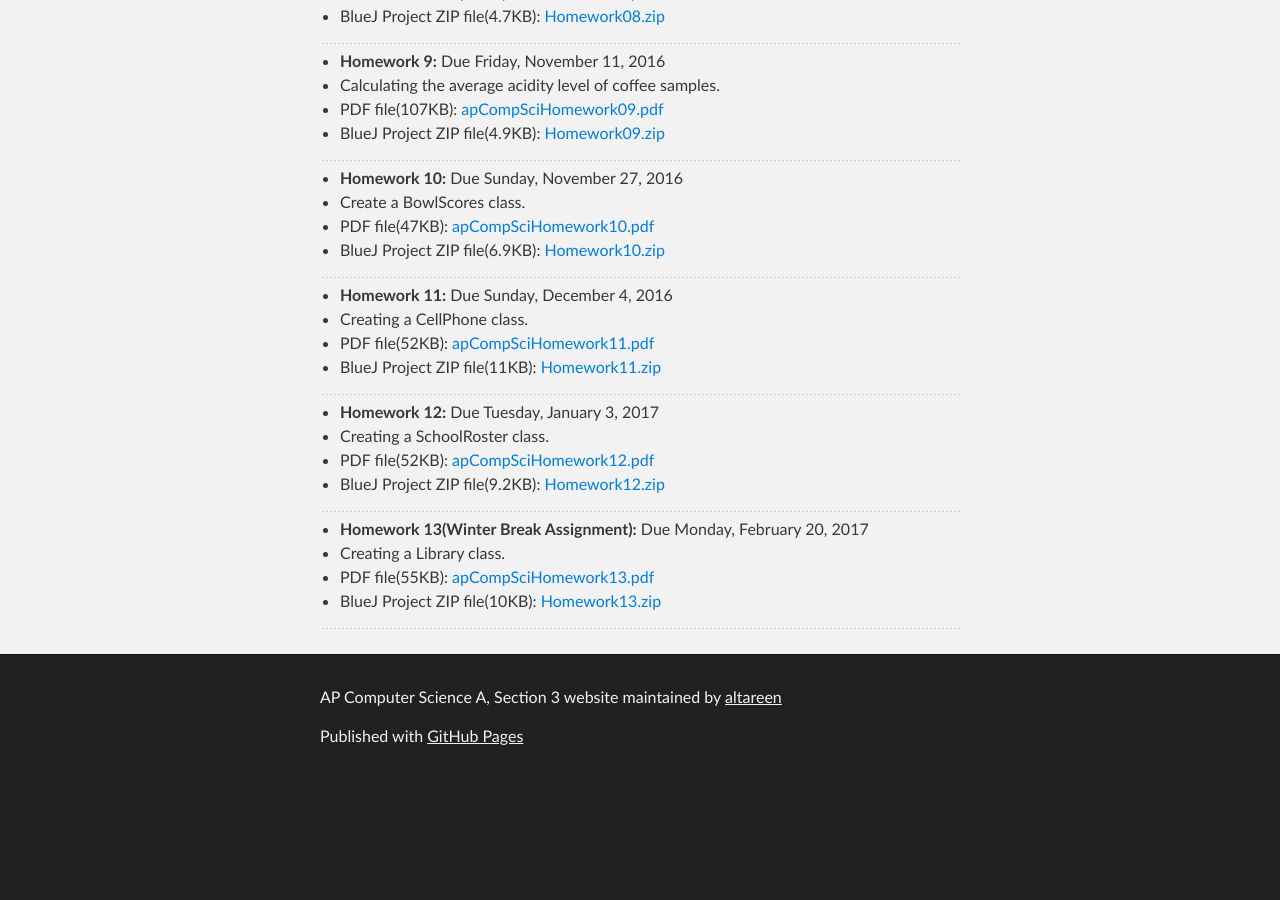
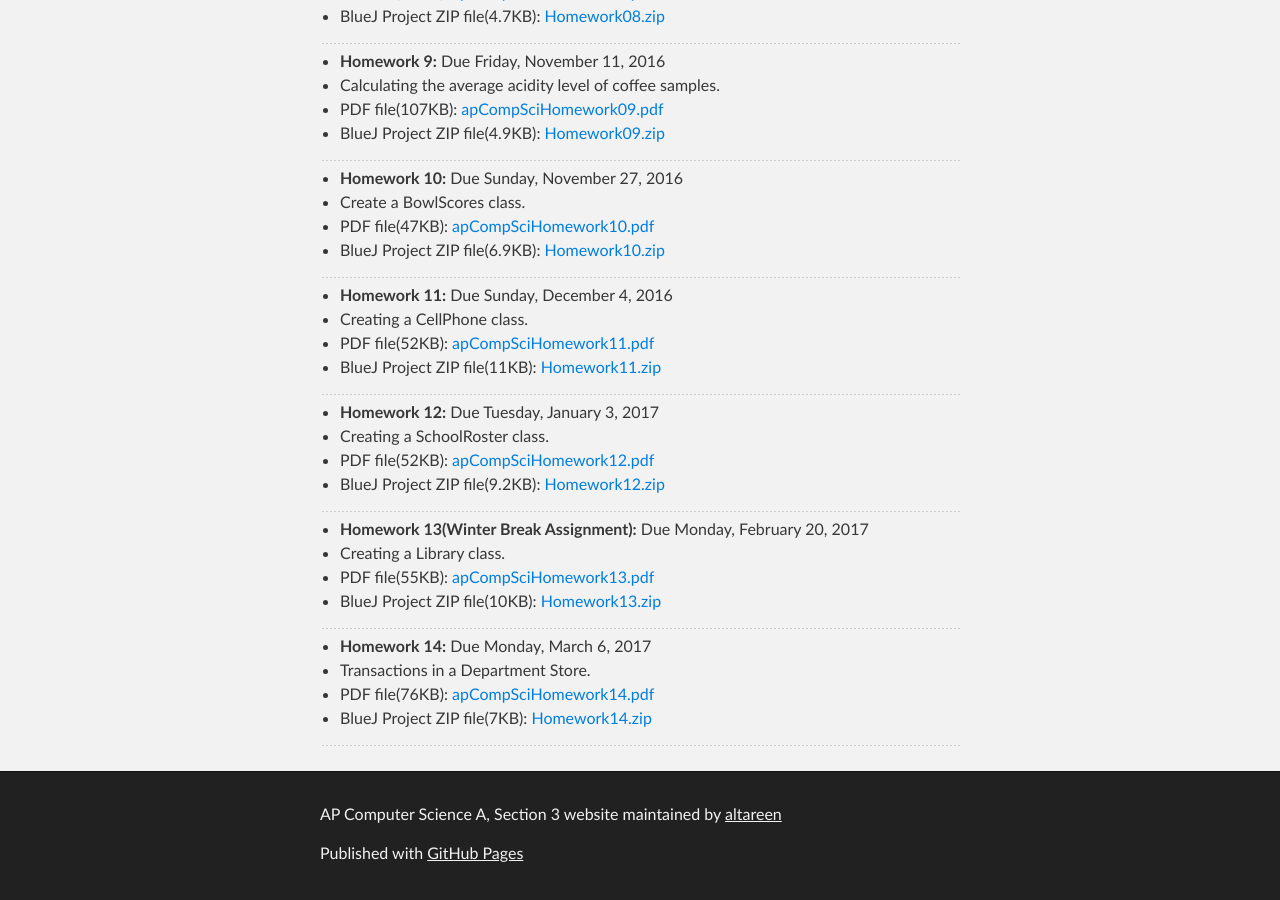
Before and after one commit to ynot1609/apcompsci3, a Jekyll site: the page built from homework/index.md, in a window 1280 px wide and 900 px high, scrolled down 1628 px. Built offline with Jekyll 4.4.1, drawn with Linux system fonts in a browser that asks for light colours; before the commit the page ends 2411 px from its top, so only the background shows below that.

Commit message:
added hw14

```diff
--- a/homework/index.md
+++ b/homework/index.md
@@ -115,3 +115,10 @@ title: Homework Assignments
 + BlueJ Project ZIP file(10KB): [Homework13.zip](/apcompsci3/assets/Homework13.zip)
 
 ---
+
++ **Homework 14:** Due Monday, March 6, 2017
++ Transactions in a Department Store.
++ PDF file(76KB): [apCompSciHomework14.pdf](/apcompsci3/assets/apCompSciHomework14.pdf)
++ BlueJ Project ZIP file(7KB): [Homework14.zip](/apcompsci3/assets/Homework14.zip)
+
+---
```
Also changed, not shown: 2 other files.
